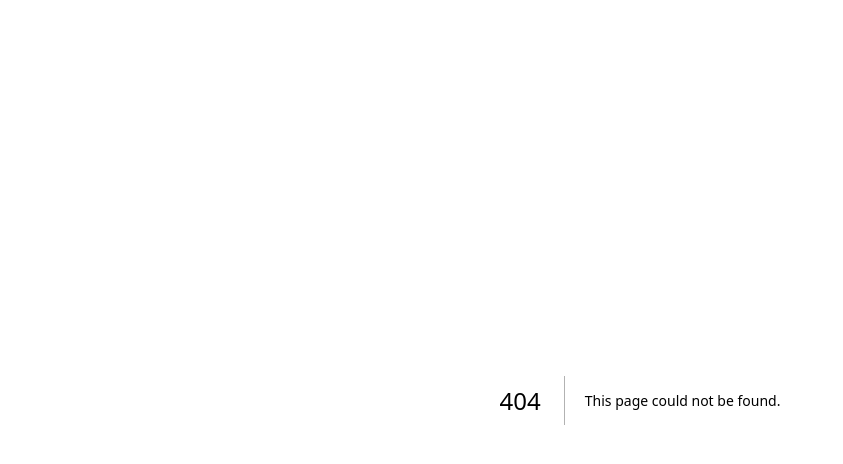
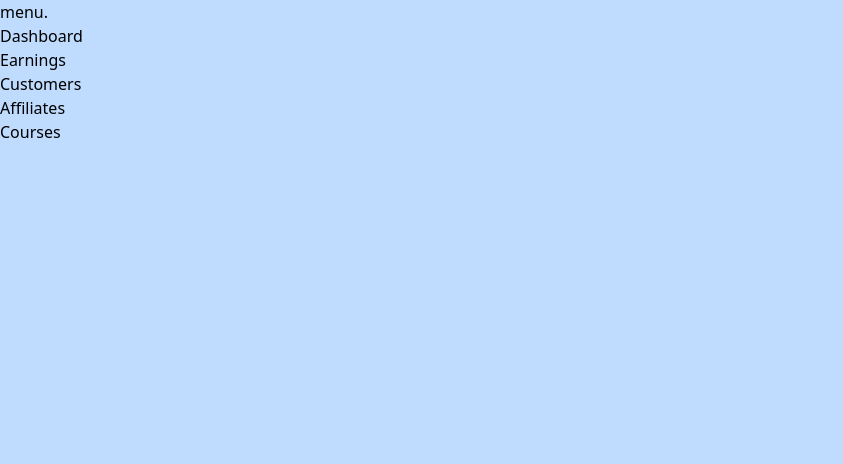
Before and after one commit to malikkotb/window-swipe, a Next.js app: page /smooth-sidebar in a window 1280 px wide. Before the commit this address had no page. Shown: the top 464 px of the page, without its empty margins (0-843 px from the left). Built offline with nearby package versions, Linux system fonts and the light colour scheme.

Commit message:
smooth sidebar

```diff
--- a/app/globals.css
+++ b/app/globals.css
@@ -16,6 +16,10 @@ body {
   font-family: var(--font-playfair);
 }
 
+mask {
+  overflow: hidden;
+}
+
 .stagger-tween-p {
   position: absolute;
   top: 50%;
--- /dev/null
+++ b/app/smooth-sidebar/page.js
@@ -0,0 +1,40 @@
+"use client";
+import { useRef, useEffect } from "react";
+import gsap from "gsap";
+
+export default function page() {
+
+  useEffect(() => {
+    const timeline = gsap.timeline({ defaults: { ease: "power4.inOut", duration: 0.5 } });
+
+    // timeline.to()
+
+  });
+
+  return (
+    <div className="h-screen m-0 bg-blue-200">
+
+      <div className="flex">
+        <aside>
+            <h3>menu.</h3>
+
+            <nav>
+                <ul>
+                    <li><div className="mask"><a href="#">Dashboard</a></div></li>
+                    <li><div className="mask"><a href="#">Earnings</a></div></li>
+                    <li><div className="mask"><a href="#">Customers</a></div></li>
+                    <li><div className="mask"><a href="#">Affiliates</a></div></li>
+                    <li><div className="mask"><a href="#">Courses</a></div></li>
+                </ul>
+            </nav>
+        </aside>
+        <main>
+            <a href="#" className="menu-toggle">
+                <svg></svg>
+            </a>
+        </main>
+      </div>
+    </div>
+
+  );
+}
```
